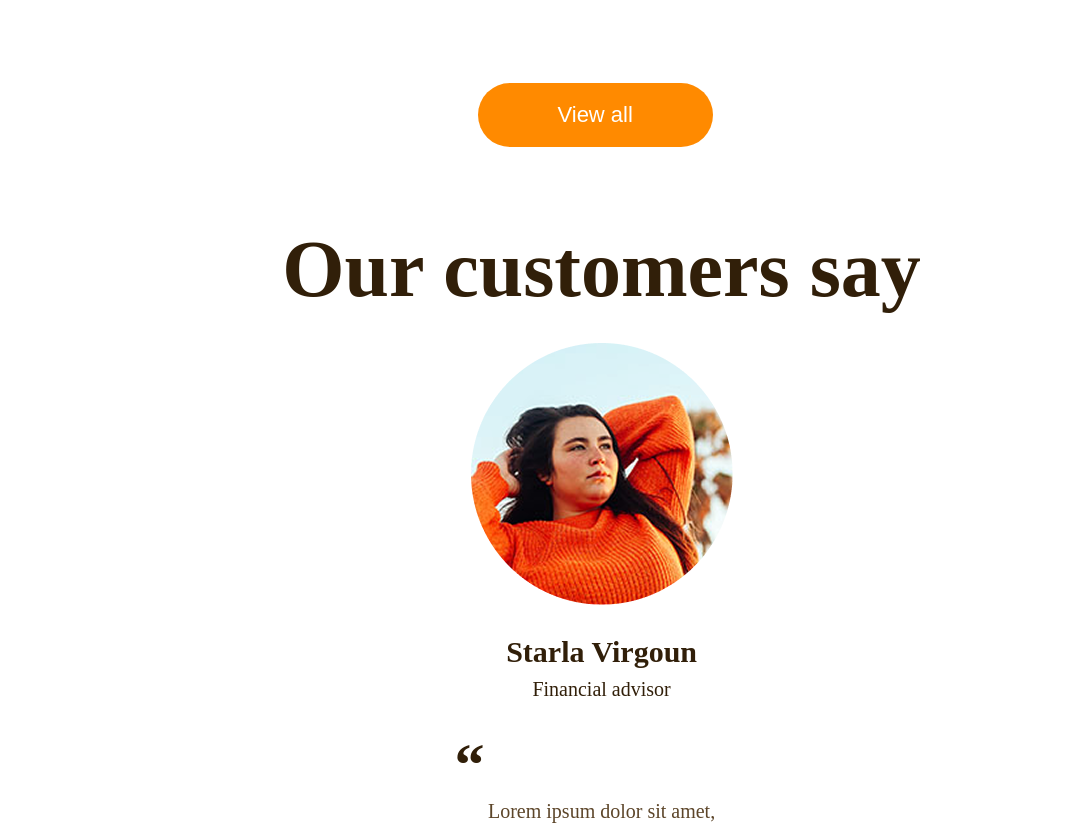
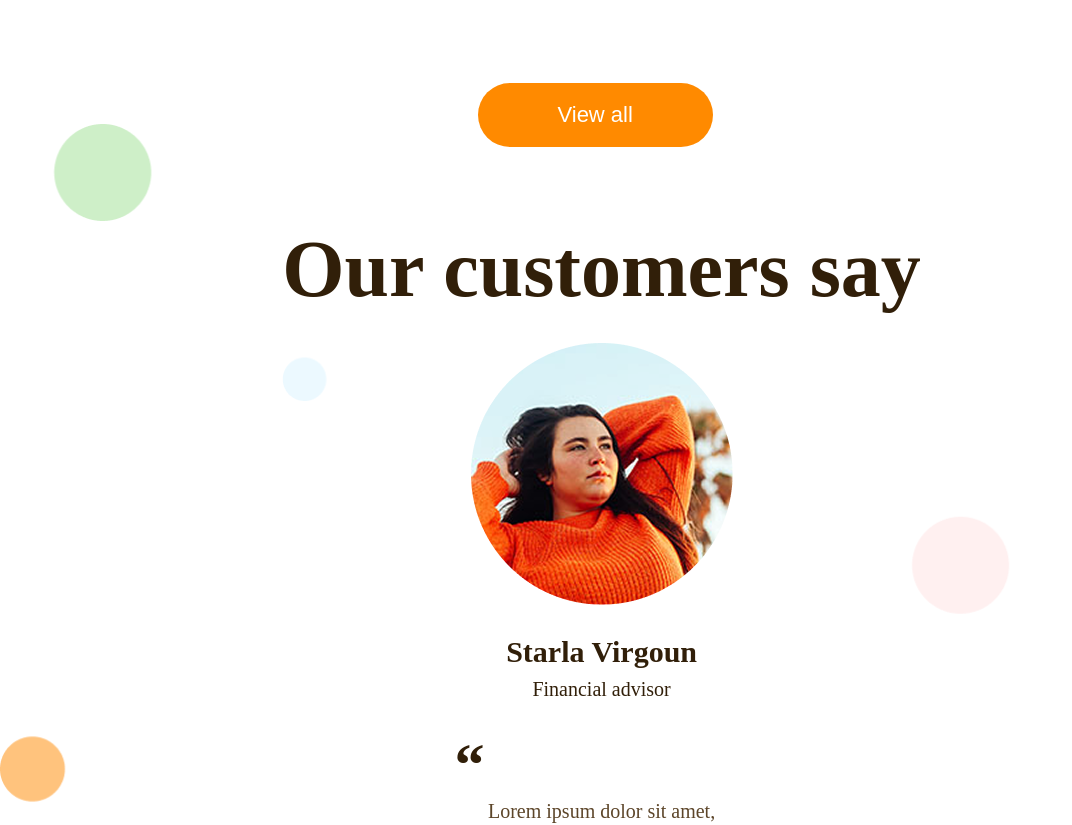
Before and after one commit to Kepis39/Raect_sait_2, a React (Vite) app: page / in a window 1280 px wide. Shown: the part 5140-5965 px from the top of the page, without its empty margins (0-1072 px from the left). Built offline with nearby package versions, Linux system fonts and the light colour scheme.

Commit message:
цветные кружочки

```diff
--- a/src/Components/Page1/Page_1_Section6/Page_1_sec6.scss
+++ b/src/Components/Page1/Page_1_Section6/Page_1_sec6.scss
@@ -1,6 +1,9 @@
 .Page_1_sect6{
     width: 99.2vw;
     height: 150vh;
+     background-image: url(./../../../assets/Round.png);
+        background-repeat: no-repeat;
+        background-size: cover;
     .big_container{
         width: 94vw;
         height: 150vh;
--- a/src/Photo.js
+++ b/src/Photo.js
@@ -25,7 +25,7 @@
 import Ellipse from './assets/Ellipse.png'
 import User from './assets/User.png'
 import unsplash from './assets/unsplash.png'
-
+import Round from './assets/Round.png'
 
 
 
@@ -55,5 +55,6 @@
     Rectangletwo:Rectangletwo,
     Ellipse:Ellipse,
     User:User,
-    unsplash:unsplash
+    unsplash:unsplash,
+    Round:Round
 }
```
Also changed, not shown: src/assets/Round.png (added).
